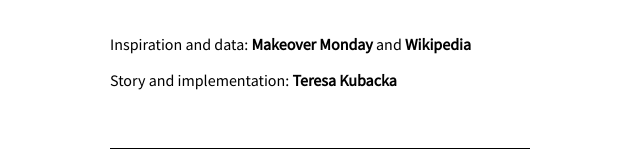
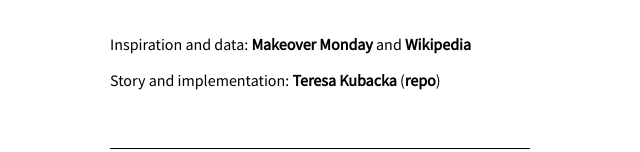
Before and after one commit to paniterka/mm_2019w42_d3, a plain HTML site: page index.html in a window 1280 px wide. Shown: the part 1772-1924 px from the top of the page, 620-1260 px from the left. Drawn offline with nearby package versions, Linux system fonts and the light colour scheme.

Commit message:
add repo address

```diff
--- a/index.html
+++ b/index.html
@@ -53,7 +53,7 @@
 			</div>
 			<div class="story_step">
 				<p>Inspiration and data: <a href="https://www.makeovermonday.co.uk/data/">Makeover Monday</a> and <a href="https://en.wikipedia.org/wiki/Ironman_World_Championship">Wikipedia</a>  </p>
-				<p>Story and implementation: <a href="https://www.teresa-kubacka.com/">Teresa Kubacka</a> </p>
+				<p>Story and implementation: <a href="https://www.teresa-kubacka.com/">Teresa Kubacka</a> (<a href="https://github.com/paniterka/mm_2019w42_d3">repo</a>)</p>
 			</div>
 
 
```
